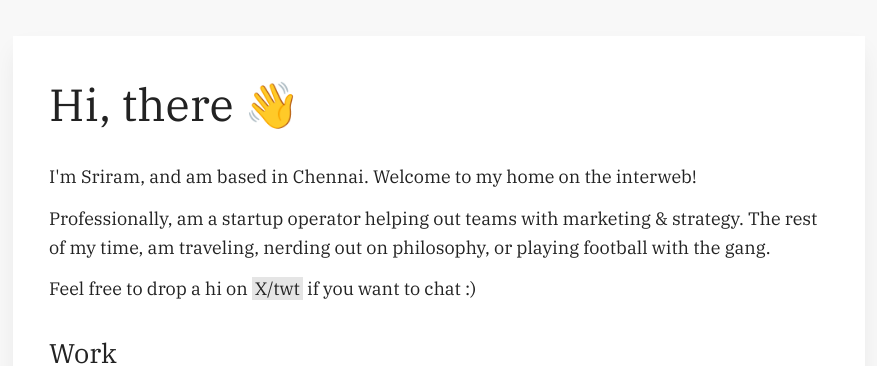
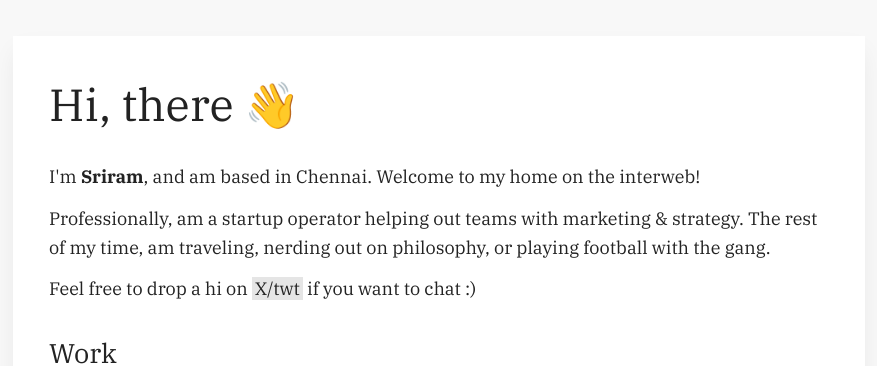
Before and after one commit to sriramvas/sriramvas.github.io, a Jekyll site: the page built from index.html, in a window 1280 px wide. Shown: the top 366 px of the page, without its empty margins (201-1078 px from the left). Built offline with Jekyll 4.4.1, drawn with Linux system fonts in a browser that asks for light colours.

```diff
--- a/index.html
+++ b/index.html
@@ -4,7 +4,7 @@ layout: default
 <div class="hero">
     <h1>Hi, there 👋</h1>
 
-    <p>I'm Sriram, and am based in Chennai. Welcome to my home on the interweb!</p>
+    <p>I'm <b>Sriram</b>, and am based in Chennai. Welcome to my home on the interweb!</p>
 
     <p>Professionally, am a startup operator helping out teams with marketing & strategy. The rest of my time, am traveling, nerding out on philosophy, or playing football with the gang.</p>
 
```
